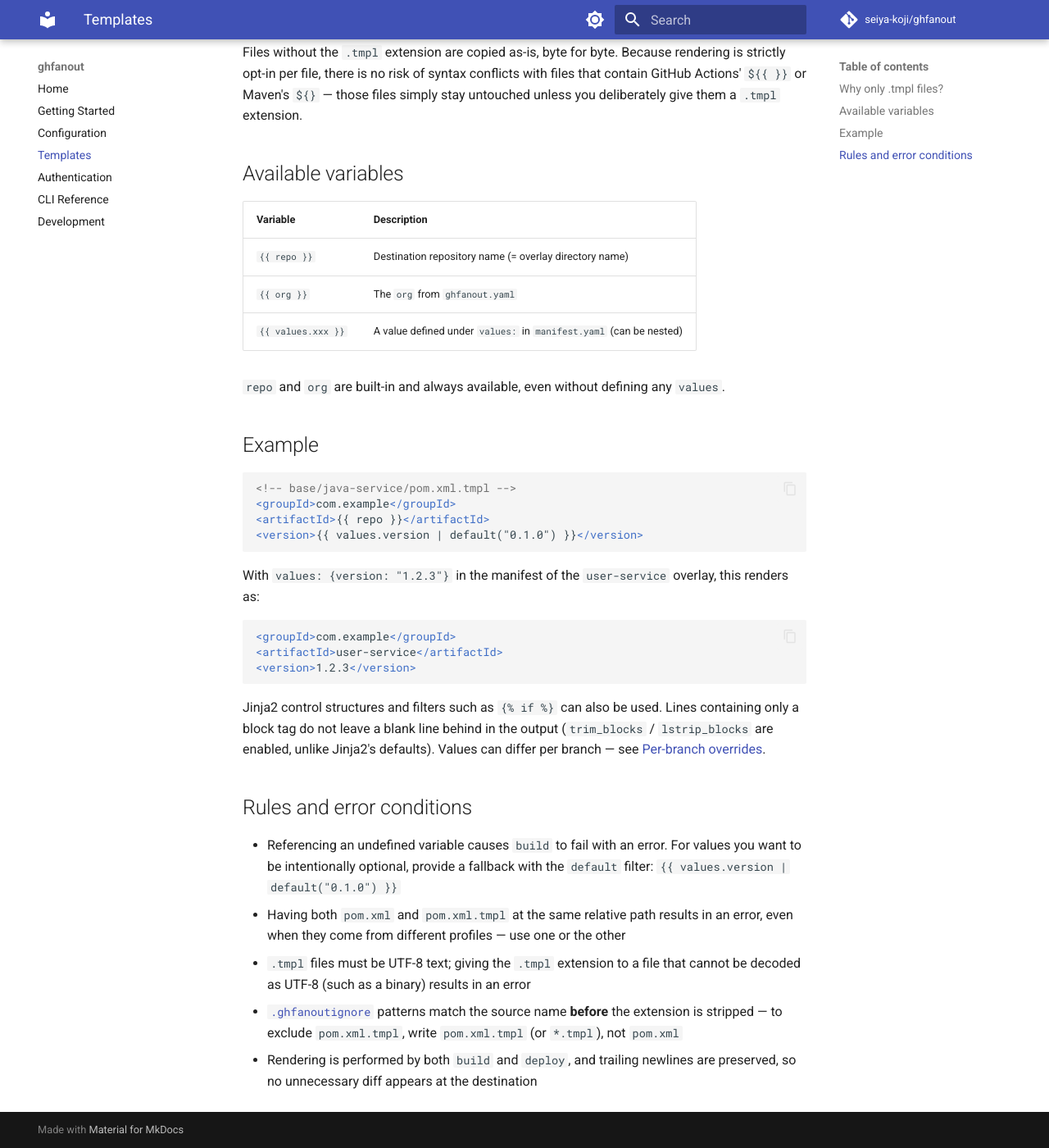
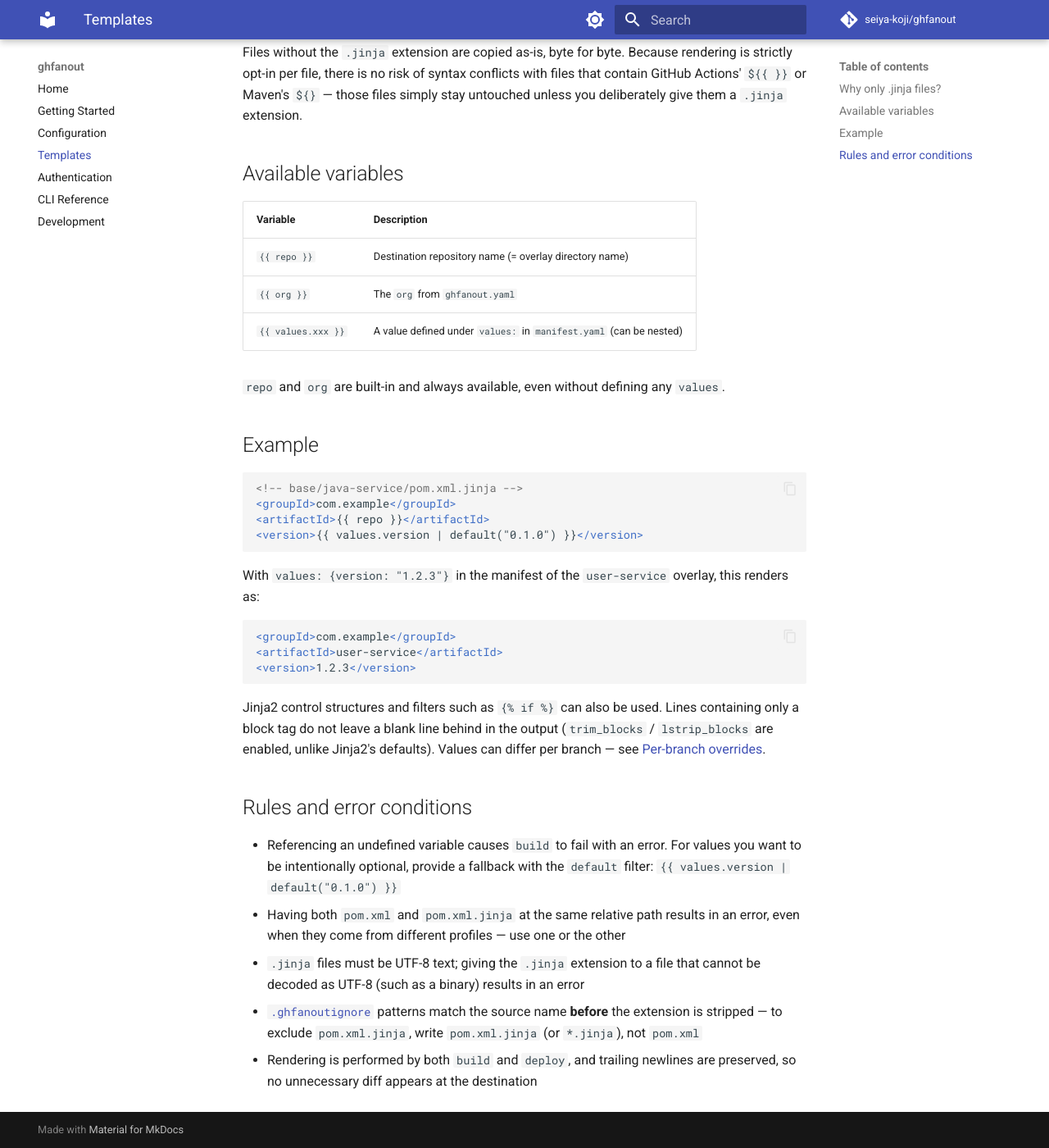
Before and after one commit to seiya-koji/ghfanout, an MkDocs documentation site: the page built from docs/templates.md, in a window 1280 px wide and 1400 px high, scrolled down 296 px. Shown: the whole window at 82% size. Built offline with MkDocs 1.6.1 and Material for MkDocs 9.7.7, drawn with Linux system fonts in a browser that asks for light colours; comment, search, counter and statistics services are not loaded; some of the changed text lies outside the part shown.

Commit message:
feat: use .jinja extension for Jinja2 templates instead of .tmpl (#4)
.jinja is the extension the Jinja documentation recommends, and editors
and GitHub recognize it for syntax highlighting, while .tmpl is ambiguous
(Go text/template, etc.). Template files are now named like pom.xml.jinja
and are distributed with the extension stripped, exactly as before.

Claude-Session: https://claude.ai/code/session_01EWjNCiwssQP31MM6ppp8Ac

````diff
--- a/docs/configuration.md
+++ b/docs/configuration.md
@@ -27,7 +27,7 @@ base/
   common/                    # Common to all repositories, distributed unconditionally
     .gitignore
   java-service/              # A profile (distributed only when selected by an overlay)
-    pom.xml.tmpl             # .tmpl is a template. Variables are expanded and distributed as pom.xml
+    pom.xml.jinja            # .jinja is a template. Variables are expanded and distributed as pom.xml
   python-service/
     pyproject.toml
   node-service/
@@ -83,7 +83,7 @@ docs/
 
 - Syntax is `.gitignore` compatible (including `!` negation, `**`, and trailing-slash directory matches). One difference from git itself: `!` can re-include a file whose parent directory is excluded, so the `docs/` + `!docs/keep.md` example above works
 - Each pattern is matched against a file's path **relative to its profile directory** — e.g. `base/java-service/docs/README.md` is matched as `docs/README.md`, so one rule applies across `common/` and every profile
-- Matching happens on the **source name, before the `.tmpl` suffix is stripped**. To exclude `pom.xml.tmpl`, write `pom.xml.tmpl` (or `*.tmpl`), not `pom.xml`
+- Matching happens on the **source name, before the `.jinja` suffix is stripped**. To exclude `pom.xml.jinja`, write `pom.xml.jinja` (or `*.jinja`), not `pom.xml`
 - Only the single file at the config repository root is read; a `.ghfanoutignore` placed inside a profile has no effect (it is treated like any other file and distributed)
 
 ## manifest.yaml
@@ -97,7 +97,7 @@ branches:              # Destination branches. Defaults to the target repository
   - main
   - release-1.x
 deploy_mode: push      # Override the deployment method for only this repository (defaults to ghfanout.yaml's value)
-values:                # Values referenced from templates (*.tmpl) (optional, can be nested)
+values:                # Values referenced from templates (*.jinja) (optional, can be nested)
   version: "1.2.3"
 ```
 
--- a/docs/templates.md
+++ b/docs/templates.md
@@ -1,10 +1,10 @@
 # Templates
 
-Files with the `.tmpl` extension are rendered as [Jinja2](https://jinja.palletsprojects.com/) templates and distributed under the name with that extension stripped (e.g. `pom.xml.tmpl` → `pom.xml`). This lets you embed repository-specific values — the repository name, a version number — into otherwise shared files.
+Files with the `.jinja` extension are rendered as [Jinja2](https://jinja.palletsprojects.com/) templates and distributed under the name with that extension stripped (e.g. `pom.xml.jinja` → `pom.xml`). This lets you embed repository-specific values — the repository name, a version number — into otherwise shared files.
 
-## Why only `.tmpl` files?
+## Why only `.jinja` files?
 
-Files without the `.tmpl` extension are copied as-is, byte for byte. Because rendering is strictly opt-in per file, there is no risk of syntax conflicts with files that contain GitHub Actions' `${{ }}` or Maven's `${}` — those files simply stay untouched unless you deliberately give them a `.tmpl` extension.
+Files without the `.jinja` extension are copied as-is, byte for byte. Because rendering is strictly opt-in per file, there is no risk of syntax conflicts with files that contain GitHub Actions' `${{ }}` or Maven's `${}` — those files simply stay untouched unless you deliberately give them a `.jinja` extension.
 
 ## Available variables
 
@@ -19,7 +19,7 @@ Files without the `.tmpl` extension are copied as-is, byte for byte. Because ren
 ## Example
 
 ```xml
-<!-- base/java-service/pom.xml.tmpl -->
+<!-- base/java-service/pom.xml.jinja -->
 <groupId>com.example</groupId>
 <artifactId>{{ repo }}</artifactId>
 <version>{{ values.version | default("0.1.0") }}</version>
@@ -38,7 +38,7 @@ Jinja2 control structures and filters such as `{% if %}` can also be used. Lines
 ## Rules and error conditions
 
 - Referencing an undefined variable causes `build` to fail with an error. For values you want to be intentionally optional, provide a fallback with the `default` filter: `{{ values.version | default("0.1.0") }}`
-- Having both `pom.xml` and `pom.xml.tmpl` at the same relative path results in an error, even when they come from different profiles — use one or the other
-- `.tmpl` files must be UTF-8 text; giving the `.tmpl` extension to a file that cannot be decoded as UTF-8 (such as a binary) results in an error
-- [`.ghfanoutignore`](configuration.md#ghfanoutignore) patterns match the source name **before** the extension is stripped — to exclude `pom.xml.tmpl`, write `pom.xml.tmpl` (or `*.tmpl`), not `pom.xml`
+- Having both `pom.xml` and `pom.xml.jinja` at the same relative path results in an error, even when they come from different profiles — use one or the other
+- `.jinja` files must be UTF-8 text; giving the `.jinja` extension to a file that cannot be decoded as UTF-8 (such as a binary) results in an error
+- [`.ghfanoutignore`](configuration.md#ghfanoutignore) patterns match the source name **before** the extension is stripped — to exclude `pom.xml.jinja`, write `pom.xml.jinja` (or `*.jinja`), not `pom.xml`
 - Rendering is performed by both `build` and `deploy`, and trailing newlines are preserved, so no unnecessary diff appears at the destination
````
Also changed, not shown: README.md (+1 -1 lines), docs/cli.md (+2 -2 lines), docs/getting-started.md (+2 -2 lines), docs/index.md (+1 -1 lines), 8 other files.
